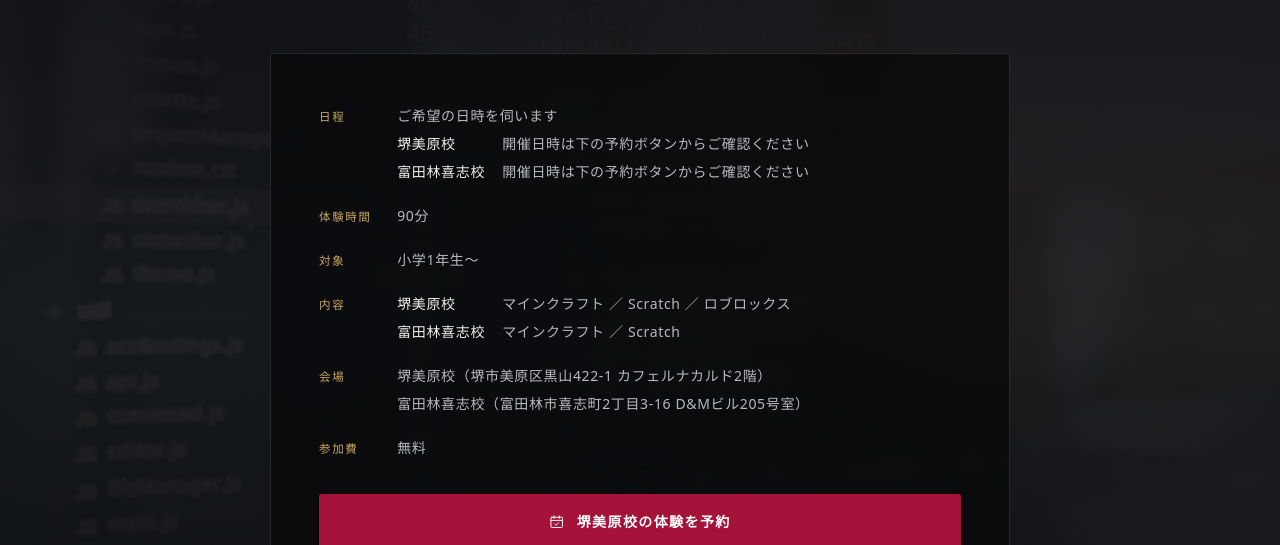
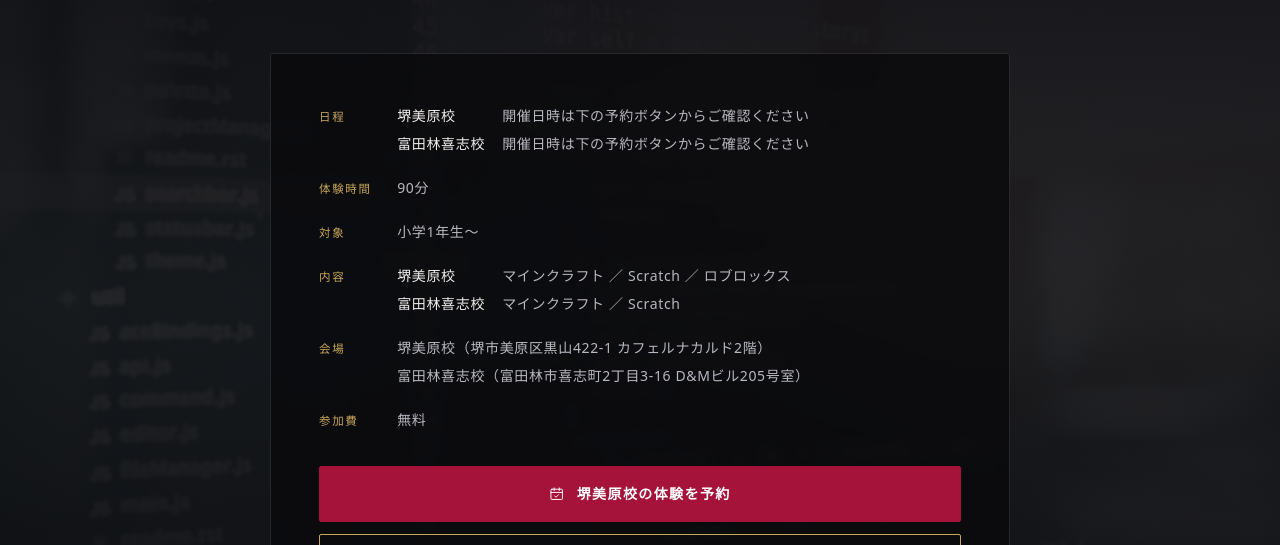
Before and after one commit to lunacaldoacademy/website, a plain HTML site: page index.html in a window 1280 px wide. Shown: the part 8396-8941 px from the top of the page. Drawn offline with Linux system fonts and the light colour scheme.

Commit message:
体験会の日程欄から「ご希望の日時を伺います」を外した
体験会は校舎ごとの予約ページに載っている日程から選んで申し込む形で、
希望日時を伺う運用ではない。日程を予約ボタン側の案内に寄せたときの
取り残しだったので削除した。README の表記ルールも合わせて更新。

Co-Authored-By: Claude Opus 5.5 <noreply@anthropic.com>

```diff
--- a/index.html
+++ b/index.html
@@ -766,7 +766,6 @@ setTimeout(function () {
     <div class="trial__card reveal" data-reveal="fade">
       <dl class="trial__dl">
         <div><dt>日程</dt><dd>
-          ご希望の日時を伺います<br>
           <span class="trial__campus">堺美原校</span>開催日時は下の予約ボタンからご確認ください<br>
           <span class="trial__campus">富田林喜志校</span>開催日時は下の予約ボタンからご確認ください
         </dd></div>
```
Also changed, not shown: 1 other file.
